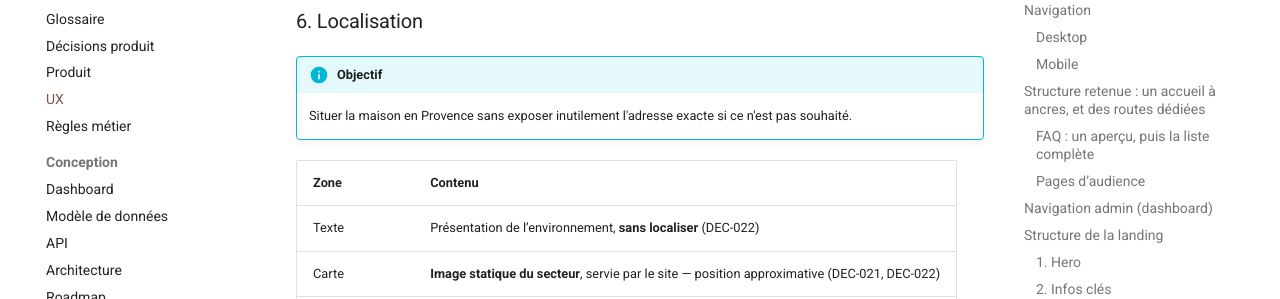
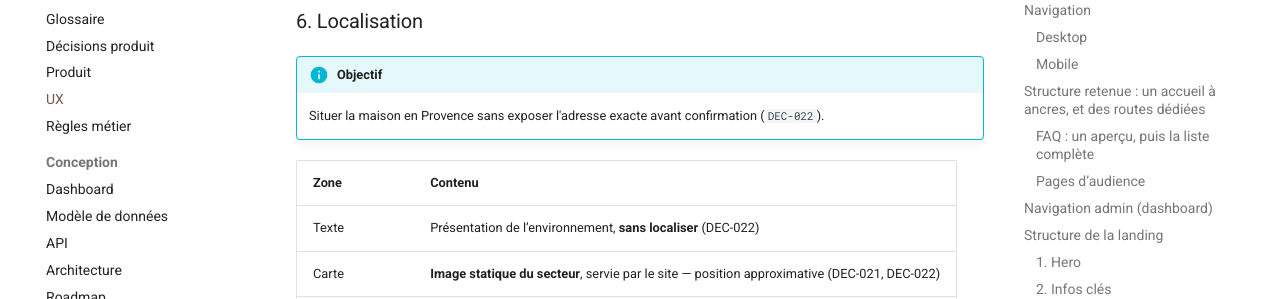
Before and after one commit to mcornut/le115-docs, an MkDocs documentation site: the page built from docs/02-UX.md, in a window 1280 px wide and 900 px high, scrolled down 5711 px. Shown: the part 152-451 px from the top of the window. Built offline with MkDocs 1.6.1 and Material for MkDocs 9.7.7, drawn with Linux system fonts in a browser that asks for light colours; comment, search, counter and statistics services are not loaded.

Commit message:
docs(ux): l’objectif de la localisation suit la décision qui l’a tranché
L’encadré laissait encore le choix d’exposer l’adresse exacte « si ce n’est
pas souhaité », alors que DEC-022 a supprimé l’option quelques lignes plus
bas : l’adresse ne paraît qu’après confirmation.

La ligne avait survécu à la décision qui la périme, et un grep ne l’avait pas
trouvée : le fichier écrit l’apostrophe droite.

Aucun changement backend.

Co-Authored-By: Claude Opus 5 <noreply@anthropic.com>

```diff
--- a/docs/02-UX.md
+++ b/docs/02-UX.md
@@ -196,7 +196,7 @@ Les équipements doivent être administrables depuis le dashboard.
 ### 6. Localisation
 
 !!! info "Objectif"
-    Situer la maison en Provence sans exposer inutilement l'adresse exacte si ce n'est pas souhaité.
+    Situer la maison en Provence sans exposer l'adresse exacte avant confirmation (`DEC-022`).
 
 | Zone | Contenu |
 |---|---|
```
